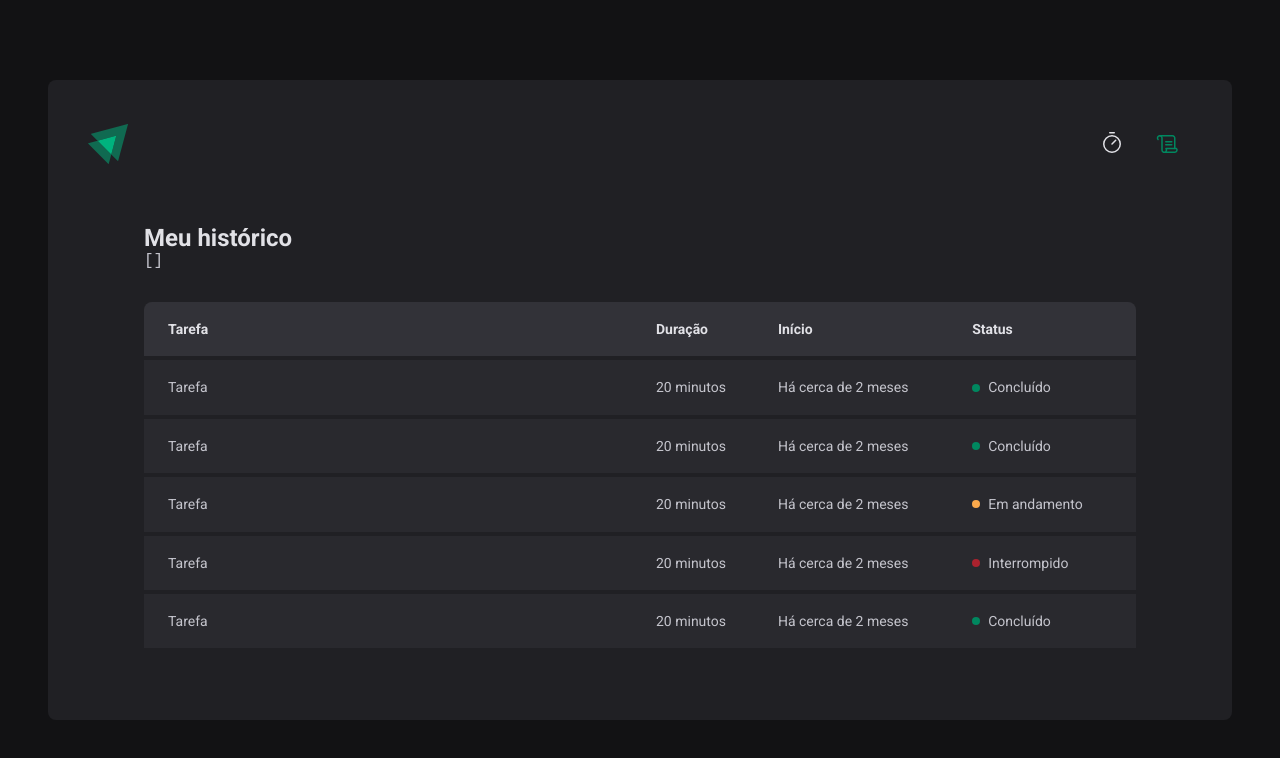
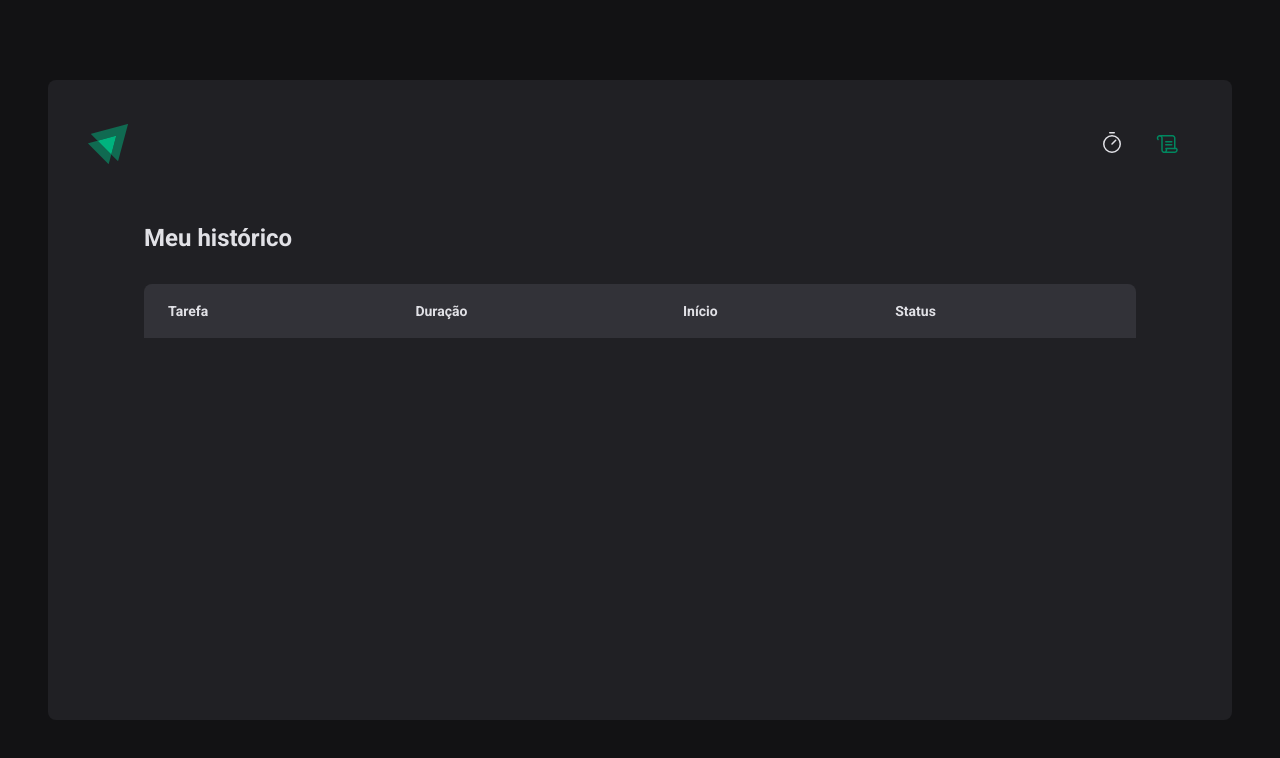
Before and after one commit to Tsherculano/ignite-timer, a React (Vite) app: page /history in a window 1280 px wide. Shown: the top 758 px of the page. Built offline with nearby package versions, Linux system fonts and the light colour scheme.

Commit message:
feature: finished history

```diff
--- a/src/pages/History/index.tsx
+++ b/src/pages/History/index.tsx
@@ -1,3 +1,5 @@
+import { formatDistanceToNow } from 'date-fns'
+import ptBR from 'date-fns/locale/pt-BR'
 import { useContext } from 'react'
 import { CycleContext } from '../../contexts/CyclesContext'
 import { HistoryContainer, HistoryList, Status } from './styles'
@@ -7,8 +9,6 @@
   return (
     <HistoryContainer>
       <h1>Meu histórico</h1>
-
-      <pre>{JSON.stringify(cycles, null, 2)}</pre>
 
       <HistoryList>
         <table>
@@ -21,46 +21,31 @@
             </tr>
           </thead>
           <tbody>
-            <tr>
-              <td>Tarefa</td>
-              <td>20 minutos</td>
-              <td>Há cerca de 2 meses</td>
-              <td>
-                <Status statusColor="green">Concluído</Status>
-              </td>
-            </tr>
-            <tr>
-              <td>Tarefa</td>
-              <td>20 minutos</td>
-              <td>Há cerca de 2 meses</td>
-              <td>
-                <Status statusColor="green">Concluído</Status>
-              </td>
-            </tr>
-            <tr>
-              <td>Tarefa</td>
-              <td>20 minutos</td>
-              <td>Há cerca de 2 meses</td>
-              <td>
-                <Status statusColor="yellow">Em andamento</Status>
-              </td>
-            </tr>
-            <tr>
-              <td>Tarefa</td>
-              <td>20 minutos</td>
-              <td>Há cerca de 2 meses</td>
-              <td>
-                <Status statusColor="red">Interrompido</Status>
-              </td>
-            </tr>
-            <tr>
-              <td>Tarefa</td>
-              <td>20 minutos</td>
-              <td>Há cerca de 2 meses</td>
-              <td>
-                <Status statusColor="green">Concluído</Status>
-              </td>
-            </tr>
+            {cycles.map((cycle) => {
+              return (
+                <tr key={cycle.id}>
+                  <td>{cycle.task}</td>
+                  <td>{cycle.minutesAmount}</td>
+                  <td>
+                    {formatDistanceToNow(cycle.startDate, {
+                      addSuffix: true,
+                      locale: ptBR,
+                    })}
+                  </td>
+                  <td>
+                    {cycle.finishedDate && (
+                      <Status statusColor="green">Concluído</Status>
+                    )}
+                    {cycle.interruptedDate && (
+                      <Status statusColor="red">Interrompido</Status>
+                    )}
+                    {!cycle.finishedDate && !cycle.interruptedDate && (
+                      <Status statusColor="yellow">Em andamento</Status>
+                    )}
+                  </td>
+                </tr>
+              )
+            })}
           </tbody>
         </table>
       </HistoryList>
```
